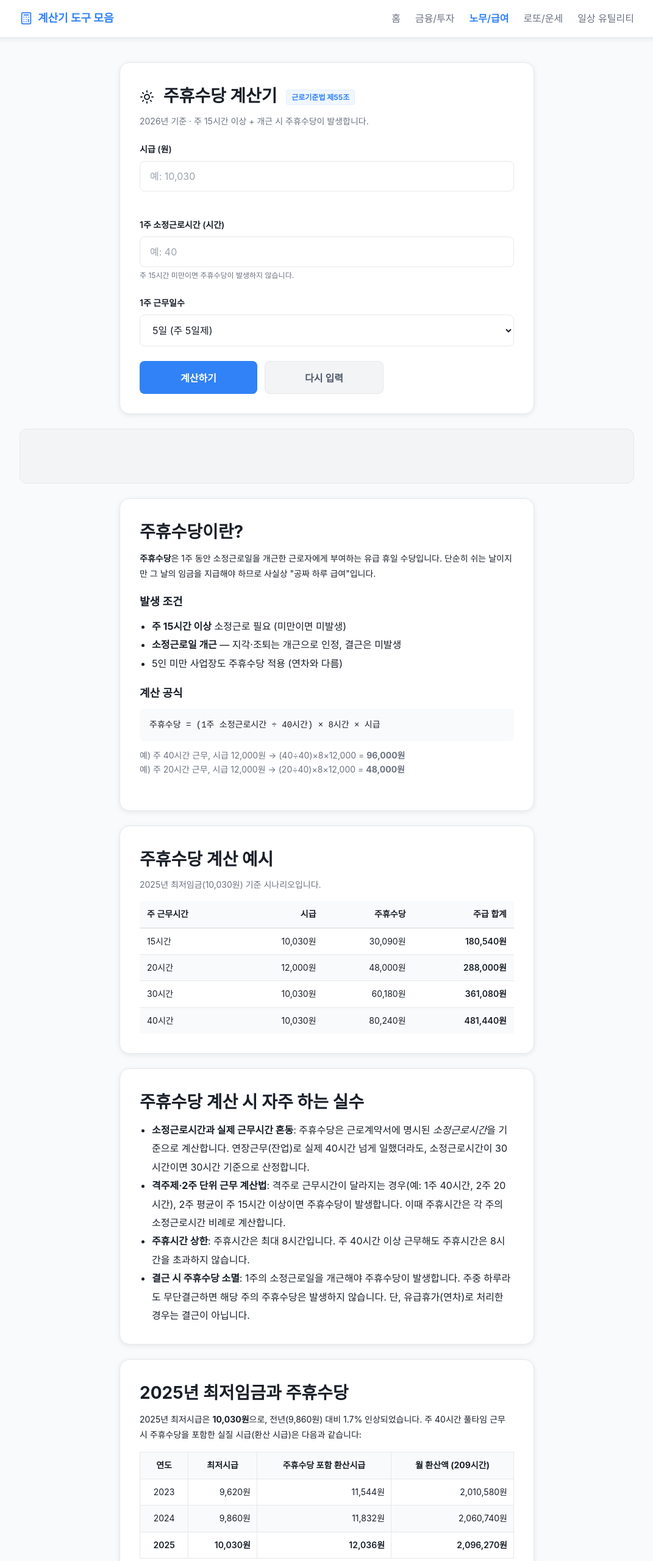
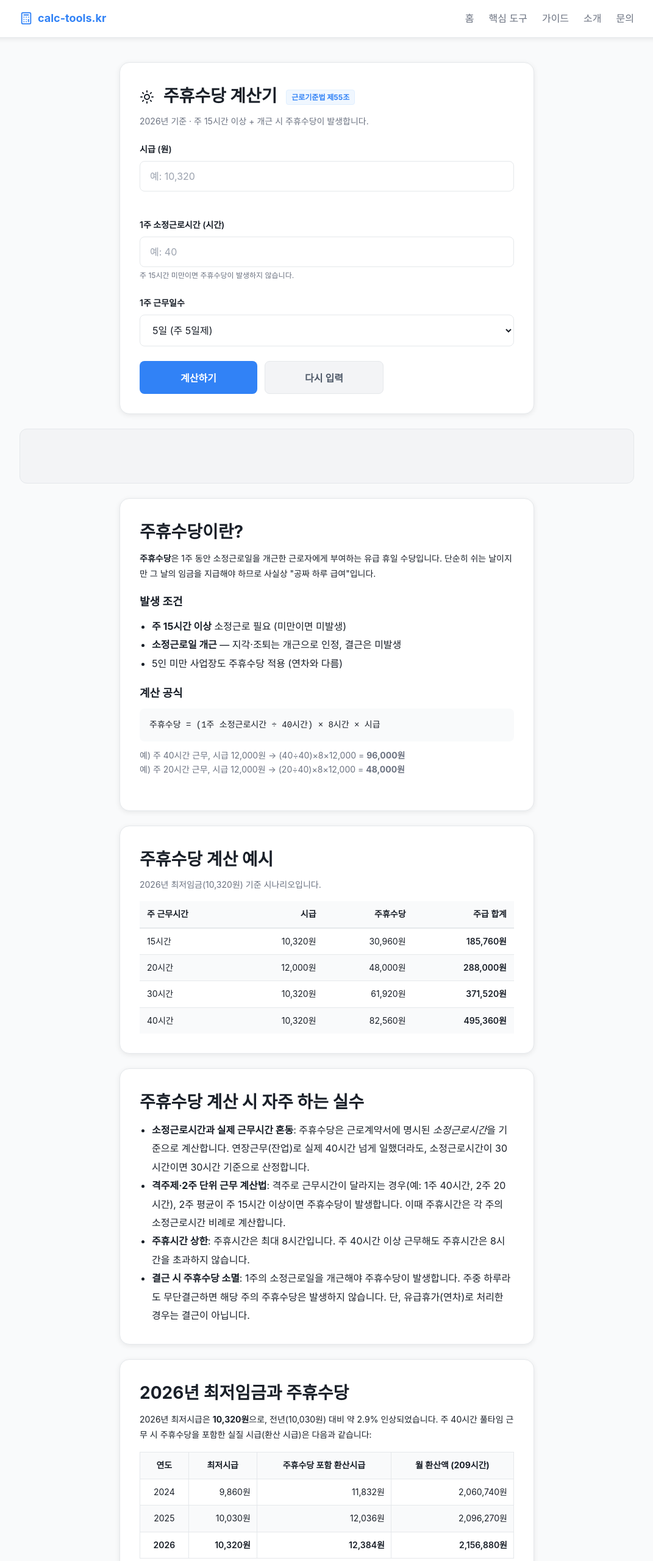
Before and after one commit to hj5131mono/calc-tools, a plain HTML site: page payroll/weekly-holiday.html in a window 1280 px wide. Shown: the top 2560 px of the page at 61% size, without its empty margins (104-1175 px from the left). Drawn offline with nearby package versions, Linux system fonts and the light colour scheme; a web font is replaced by a local one.

Commit message:
fix(ux): 옛 컨셉 흔적 일괄 정리 — 헤더 카테고리 + 2025/2026 표기 + 옛 보험료율
사용자가 도구 페이지에서 발견한 결정적 결함:
1. 도구 페이지 상단바가 폐기된 옛 카테고리(홈/금융투자/노무급여/로또운세/일상 유틸리티)로 표시
2. 폐기 카테고리 클릭 시 해당 anchor 없어 홈으로 점프, 그제서야 새 헤더 표시
3. 시급 placeholder가 옛 최저임금(10,030원)
4. 4대보험료율 FAQ 텍스트가 옛 값(국민연금 4.5%, 건강보험 3.545%) — 코드는 rates.json에서 9.5%/7.19% 동적 로드하지만 본문과 모순

🚨 common.js initLayout() 강제 교체
- 옛 카테고리 5개 폐기, 새 헤더: 홈/핵심 도구/가이드/소개/문의
- site-logo "계산기 도구 모음" → "calc-tools.kr"
- 푸터에 가이드/면책 조항 링크 추가
- 옛 hardcoded 헤더/푸터를 강제 제거 후 새 헤더 삽입 (FOUC 최소화)
- lucide 아이콘 강제 재초기화

🚨 옛 최저임금 일괄 갱신 → 2026년 10,320원
- weekly-holiday.html 11곳 + 시나리오 표 4행 산식 재계산
- 2024-2025-2026 3개년 비교 표로 갱신
- ordinary-wage.html 2곳 FAQ
- guide/labor/weekly-holiday-mistakes.html 2곳

🚨 메타/data-rates-year "2025년 기준" → "2026년 기준" 5개 도구

🚨 salary.html 4대보험료율 FAQ 가장 큰 모순 정정
- 국민연금 4.5% → 4.75% (2026 9.5% 인상)
- 건강보험 3.545% → 3.595% (2026 7.19% 인상)

🚨 age.html 연나이 예시 갱신

후속 작업: 도구 페이지 13개의 hardcoded 헤더/푸터 자체 제거 (현재 common.js JS 강제 교체로 1차 해결, SEO 본질 정리는 다음 세션)

```diff
--- a/assets/js/common.js
+++ b/assets/js/common.js
@@ -269,34 +269,32 @@ function initAutoComma() {
 }
 
 // 공통 네비게이션 HTML 생성 (서브 페이지용 - active 상태 자동 감지)
+// 컨셉 전환(2026-04): 한국 노동법·세법 가이드 + 도구 — 옛 카테고리(금융/투자, 로또/운세, 일상 유틸리티) 폐기
 function createNavigation() {
   const path = window.location.pathname;
-  let activeCategory = '';
-  if (path.includes('/finance/') || path.includes('/stock/')) activeCategory = '금융';
-  else if (path.includes('/payroll/')) activeCategory = '노무';
-  else if (path.includes('/lotto/')) activeCategory = '로또';
-  else if (path.includes('/daily/')) activeCategory = '유틸리티';
+  const isHome    = path === '/' || path.endsWith('/index.html');
+  const isGuide   = path.includes('/guide/');
+  const isAbout   = path.endsWith('/about.html');
+  const isContact = path.endsWith('/contact.html');
 
   const navItems = [
-    { href: '/index.html', label: '홈', key: 'home' },
-    { href: '/index.html#금융', label: '금융/투자', key: '금융' },
-    { href: '/index.html#노무', label: '노무/급여', key: '노무' },
-    { href: '/index.html#로또', label: '로또/운세', key: '로또' },
-    { href: '/index.html#유틸리티', label: '일상 유틸리티', key: '유틸리티' },
+    { href: '/index.html',           label: '홈',       active: isHome },
+    { href: '/index.html#core',      label: '핵심 도구', active: false },
+    { href: '/guide/index.html',     label: '가이드',   active: isGuide },
+    { href: '/about.html',           label: '소개',     active: isAbout },
+    { href: '/contact.html',         label: '문의',     active: isContact },
   ];
 
-  const navHTML = navItems.map(item => {
-    const isActive = item.key === activeCategory ||
-      (item.key === 'home' && (path === '/' || path.endsWith('/index.html')));
-    return `<li><a href="${item.href}"${isActive ? ' class="active"' : ''}>${item.label}</a></li>`;
-  }).join('');
+  const navHTML = navItems.map(item =>
+    `<li><a href="${item.href}"${item.active ? ' class="active"' : ''}>${item.label}</a></li>`
+  ).join('');
 
   return `
     <header class="site-header">
       <div class="container header-inner">
         <a href="/index.html" class="site-logo">
           <i data-lucide="calculator" class="icon"></i>
-          <span>계산기 도구 모음</span>
+          <span>calc-tools.kr</span>
         </a>
         <nav>
           <ul class="nav-links">
@@ -316,11 +314,13 @@ function createFooter() {
         <div class="footer-content">
           <div class="footer-links">
             <a href="/index.html">홈</a>
+            <a href="/guide/index.html">가이드</a>
             <a href="/about.html">소개</a>
             <a href="/contact.html">문의하기</a>
             <a href="/privacy.html">개인정보처리방침</a>
+            <a href="/disclaimer.html">면책 조항</a>
           </div>
-          <p>&copy; ${new Date().getFullYear()} 계산기 도구 모음. All rights reserved.</p>
+          <p>&copy; ${new Date().getFullYear()} calc-tools.kr. All rights reserved.</p>
           <p style="font-size: 0.75rem; margin-top: 8px;">
             본 사이트의 모든 계산 결과는 참고용이며, 실제 거래나 결정 시 전문가와 상담하시기 바랍니다.
           </p>
@@ -330,18 +330,36 @@ function createFooter() {
   `;
 }
 
-// 네비게이션과 푸터 자동 삽입
+// 네비게이션과 푸터 자동 삽입 (옛 hardcoded 헤더/푸터 강제 교체)
+// 컨셉 전환(2026-04) 이전의 도구 페이지 다수가 옛 카테고리(금융/투자/로또/유틸리티) 헤더를 hardcoded로 갖고 있음 → 강제 교체로 일괄 새 컨셉 적용
 function initLayout() {
-  // body 시작 부분에 네비게이션 삽입
-  const header = document.querySelector('body');
-  if (header && !document.querySelector('.site-header')) {
-    header.insertAdjacentHTML('afterbegin', createNavigation());
+  const body = document.querySelector('body');
+  if (!body) return;
+
+  // index.html은 새 컨셉으로 이미 작성됨 — 그대로 둠
+  const isHomePage = window.location.pathname === '/' || window.location.pathname.endsWith('/index.html');
+
+  // 헤더: 옛 hardcoded 헤더 제거 후 새 헤더 삽입 (홈 제외)
+  if (!isHomePage) {
+    const oldHeader = document.querySelector('.site-header');
+    if (oldHeader) oldHeader.remove();
+    body.insertAdjacentHTML('afterbegin', createNavigation());
+  } else if (!document.querySelector('.site-header')) {
+    body.insertAdjacentHTML('afterbegin', createNavigation());
   }
 
-  // body 끝 부분에 푸터 삽입
-  const footer = document.querySelector('body');
-  if (footer && !document.querySelector('.site-footer')) {
-    footer.insertAdjacentHTML('beforeend', createFooter());
+  // 푸터: 옛 hardcoded 푸터 제거 후 새 푸터 삽입 (홈 제외)
+  if (!isHomePage) {
+    const oldFooter = document.querySelector('.site-footer');
+    if (oldFooter) oldFooter.remove();
+    body.insertAdjacentHTML('beforeend', createFooter());
+  } else if (!document.querySelector('.site-footer')) {
+    body.insertAdjacentHTML('beforeend', createFooter());
+  }
+
+  // 강제 교체 후 lucide 아이콘 재초기화 (calculator 아이콘 등)
+  if (typeof lucide !== 'undefined' && lucide.createIcons) {
+    try { lucide.createIcons(); } catch (_) {}
   }
 }
 
--- a/payroll/weekly-holiday.html
+++ b/payroll/weekly-holiday.html
@@ -6,11 +6,11 @@
   <meta name="viewport" content="width=device-width, initial-scale=1.0">
   <link rel="icon" type="image/svg+xml" href="../assets/favicon.svg">
   <title>주휴수당 계산기 2025 — 시급·소정근로시간으로 자동 계산</title>
-  <meta name="description" content="2025년 기준 주휴수당을 자동 계산합니다. 시급과 1주 소정근로시간을 입력하면 주휴수당, 주급 합계, 월 예상 급여를 바로 확인할 수 있습니다.">
+  <meta name="description" content="2026년 기준 주휴수당을 자동 계산합니다. 시급과 1주 소정근로시간을 입력하면 주휴수당, 주급 합계, 월 예상 급여를 바로 확인할 수 있습니다.">
   <meta name="keywords" content="주휴수당 계산기, 주휴수당, 시급 계산기, 알바 주휴수당, 주급 계산, 2025 최저임금">
   <meta property="og:type" content="website">
   <meta property="og:title" content="주휴수당 계산기 2025 — 시급·소정근로시간으로 자동 계산">
-  <meta property="og:description" content="2025년 기준 주휴수당을 자동 계산합니다. 시급과 1주 소정근로시간을 입력하세요.">
+  <meta property="og:description" content="2026년 기준 주휴수당을 자동 계산합니다. 시급과 1주 소정근로시간을 입력하세요.">
   <meta property="og:url" content="https://calc-tools.kr/payroll/weekly-holiday.html">
   <meta property="og:image" content="https://calc-tools.kr/assets/og-image.svg">
   <link rel="canonical" href="https://calc-tools.kr/payroll/weekly-holiday.html">
@@ -138,12 +138,12 @@
         <h2><i data-lucide="sun" class="icon"></i> 주휴수당 계산기
           <span class="law-badge">근로기준법 제55조</span>
         </h2>
-        <p><span data-rates-year>2025년 기준</span> · 주 15시간 이상 + 개근 시 주휴수당이 발생합니다.</p>
+        <p><span data-rates-year>2026년 기준</span> · 주 15시간 이상 + 개근 시 주휴수당이 발생합니다.</p>
 
         <form id="weeklyForm">
           <div class="form-group">
             <label for="hourlyWage">시급 (원)</label>
-            <input type="text" id="hourlyWage" class="auto-comma" placeholder="예: 10,030" data-amount-hint="원" inputmode="numeric" required>
+            <input type="text" id="hourlyWage" class="auto-comma" placeholder="예: 10,320" data-amount-hint="원" inputmode="numeric" required>
           </div>
           <div class="form-group">
             <label for="weeklyHours">1주 소정근로시간 (시간)</label>
@@ -201,7 +201,7 @@
           </div>
 
           <div id="warningBox" class="warning-box">
-            ⚠ 입력하신 시급이 2025년 최저임금(10,030원)보다 낮습니다. 최저임금법 위반에 해당할 수 있습니다.
+            ⚠ 입력하신 시급이 2026년 최저임금(10,320원)보다 낮습니다. 최저임금법 위반에 해당할 수 있습니다.
           </div>
         </div>
       </div>
@@ -238,7 +238,7 @@
       <!-- 계산 시나리오 테이블 -->
       <div class="calc-card">
         <h2>주휴수당 계산 예시</h2>
-        <p style="color:var(--text-light);font-size:var(--type-body-sm);margin-bottom:16px;">2025년 최저임금(10,030원) 기준 시나리오입니다.</p>
+        <p style="color:var(--text-light);font-size:var(--type-body-sm);margin-bottom:16px;">2026년 최저임금(10,320원) 기준 시나리오입니다.</p>
         <div style="overflow-x:auto;">
           <table style="width:100%;border-collapse:collapse;font-size:var(--type-body-sm);">
             <thead>
@@ -252,9 +252,9 @@
             <tbody>
               <tr>
                 <td style="padding:10px 12px;border-bottom:1px solid var(--border);">15시간</td>
-                <td style="padding:10px 12px;text-align:right;border-bottom:1px solid var(--border);">10,030원</td>
-                <td style="padding:10px 12px;text-align:right;border-bottom:1px solid var(--border);">30,090원</td>
-                <td style="padding:10px 12px;text-align:right;border-bottom:1px solid var(--border);font-weight:600;">180,540원</td>
+                <td style="padding:10px 12px;text-align:right;border-bottom:1px solid var(--border);">10,320원</td>
+                <td style="padding:10px 12px;text-align:right;border-bottom:1px solid var(--border);">30,960원</td>
+                <td style="padding:10px 12px;text-align:right;border-bottom:1px solid var(--border);font-weight:600;">185,760원</td>
               </tr>
               <tr style="background:var(--gray-50);">
                 <td style="padding:10px 12px;border-bottom:1px solid var(--border);">20시간</td>
@@ -264,15 +264,15 @@
               </tr>
               <tr>
                 <td style="padding:10px 12px;border-bottom:1px solid var(--border);">30시간</td>
-                <td style="padding:10px 12px;text-align:right;border-bottom:1px solid var(--border);">10,030원</td>
-                <td style="padding:10px 12px;text-align:right;border-bottom:1px solid var(--border);">60,180원</td>
-                <td style="padding:10px 12px;text-align:right;border-bottom:1px solid var(--border);font-weight:600;">361,080원</td>
+                <td style="padding:10px 12px;text-align:right;border-bottom:1px solid var(--border);">10,320원</td>
+                <td style="padding:10px 12px;text-align:right;border-bottom:1px solid var(--border);">61,920원</td>
+                <td style="padding:10px 12px;text-align:right;border-bottom:1px solid var(--border);font-weight:600;">371,520원</td>
               </tr>
               <tr style="background:var(--gray-50);">
                 <td style="padding:10px 12px;">40시간</td>
-                <td style="padding:10px 12px;text-align:right;">10,030원</td>
-                <td style="padding:10px 12px;text-align:right;">80,240원</td>
-                <td style="padding:10px 12px;text-align:right;font-weight:600;">481,440원</td>
+                <td style="padding:10px 12px;text-align:right;">10,320원</td>
+                <td style="padding:10px 12px;text-align:right;">82,560원</td>
+                <td style="padding:10px 12px;text-align:right;font-weight:600;">495,360원</td>
               </tr>
             </tbody>
           </table>
@@ -290,9 +290,9 @@
       </div>
 
       <div class="calc-card">
-        <h2>2025년 최저임금과 주휴수당</h2>
+        <h2>2026년 최저임금과 주휴수당</h2>
         <p style="line-height:1.8;color:var(--text);margin-bottom:16px;">
-          2025년 최저시급은 <strong>10,030원</strong>으로, 전년(9,860원) 대비 1.7% 인상되었습니다.
+          2026년 최저시급은 <strong>10,320원</strong>으로, 전년(10,030원) 대비 약 2.9% 인상되었습니다.
           주 40시간 풀타임 근무 시 주휴수당을 포함한 실질 시급(환산 시급)은 다음과 같습니다:
         </p>
         <div style="overflow-x:auto;">
@@ -307,22 +307,22 @@
             </thead>
             <tbody>
               <tr>
-                <td style="padding:10px;border:1px solid var(--border);text-align:center;">2023</td>
-                <td style="padding:10px;border:1px solid var(--border);text-align:right;">9,620원</td>
-                <td style="padding:10px;border:1px solid var(--border);text-align:right;">11,544원</td>
-                <td style="padding:10px;border:1px solid var(--border);text-align:right;">2,010,580원</td>
-              </tr>
-              <tr style="background:var(--gray-50);">
                 <td style="padding:10px;border:1px solid var(--border);text-align:center;">2024</td>
                 <td style="padding:10px;border:1px solid var(--border);text-align:right;">9,860원</td>
                 <td style="padding:10px;border:1px solid var(--border);text-align:right;">11,832원</td>
                 <td style="padding:10px;border:1px solid var(--border);text-align:right;">2,060,740원</td>
               </tr>
+              <tr style="background:var(--gray-50);">
+                <td style="padding:10px;border:1px solid var(--border);text-align:center;">2025</td>
+                <td style="padding:10px;border:1px solid var(--border);text-align:right;">10,030원</td>
+                <td style="padding:10px;border:1px solid var(--border);text-align:right;">12,036원</td>
+                <td style="padding:10px;border:1px solid var(--border);text-align:right;">2,096,270원</td>
+              </tr>
               <tr>
-                <td style="padding:10px;border:1px solid var(--border);text-align:center;font-weight:600;">2025</td>
-                <td style="padding:10px;border:1px solid var(--border);text-align:right;font-weight:600;">10,030원</td>
-                <td style="padding:10px;border:1px solid var(--border);text-align:right;font-weight:600;">12,036원</td>
-                <td style="padding:10px;border:1px solid var(--border);text-align:right;font-weight:600;">2,096,270원</td>
+                <td style="padding:10px;border:1px solid var(--border);text-align:center;font-weight:600;">2026</td>
+                <td style="padding:10px;border:1px solid var(--border);text-align:right;font-weight:600;">10,320원</td>
+                <td style="padding:10px;border:1px solid var(--border);text-align:right;font-weight:600;">12,384원</td>
+                <td style="padding:10px;border:1px solid var(--border);text-align:right;font-weight:600;">2,156,880원</td>
               </tr>
             </tbody>
           </table>
@@ -446,13 +446,13 @@
       <div class="calc-card">
         <h2>실전 시나리오 3가지</h2>
 
-        <h3 style="margin:18px 0 10px;color:var(--primary);font-size:1.05rem;">시나리오 1. 편의점 알바, 시급 10,030원, 주 20시간</h3>
+        <h3 style="margin:18px 0 10px;color:var(--primary);font-size:1.05rem;">시나리오 1. 편의점 알바, 시급 10,320원, 주 20시간</h3>
         <p style="line-height:1.8;color:var(--text);">
-          2025년 최저시급으로 주 20시간 근무하는 편의점 알바생의 경우입니다.
+          2026년 최저시급으로 주 20시간 근무하는 편의점 알바생의 경우입니다.
           주 5일 × 4시간 또는 주 4일 × 5시간 형태가 일반적입니다.
-          주휴수당은 <strong>(20 ÷ 40) × 8 × 10,030 = 40,120원</strong>이며,
-          기본 근무 임금 200,600원에 더해져 <strong>주급 240,720원</strong>이 됩니다.
-          월 환산 시 약 1,043,000원으로, 주휴수당을 못 받으면 매월 약 17만 원을 손해 보는 셈입니다.
+          주휴수당은 <strong>(20 ÷ 40) × 8 × 10,320 = 41,280원</strong>이며,
+          기본 근무 임금 206,400원에 더해져 <strong>주급 247,680원</strong>이 됩니다.
+          월 환산 시 약 1,073,000원으로, 주휴수당을 못 받으면 매월 약 18만 원을 손해 보는 셈입니다.
         </p>
 
         <h3 style="margin:24px 0 10px;color:var(--primary);font-size:1.05rem;">시나리오 2. 카페 알바, 시급 12,000원, 주 30시간</h3>
@@ -483,7 +483,7 @@
             <strong>지각·조퇴를 결근으로 처리</strong> — 지각·조퇴는 개근으로 인정됩니다. 주휴수당 발생 조건은 "결근 없음"이지 "지각·조퇴 없음"이 아닙니다.
           </li>
           <li style="margin-bottom:12px;">
-            <strong>"시급에 포함되어 있다"는 사장님 말</strong> — 포함되어 있다는 주장이 있다면 시급 × 1.2 이상이 되어야 정상입니다. 최저시급이 10,030원이라면 포함 시급은 12,036원 이상이어야 합니다.
+            <strong>"시급에 포함되어 있다"는 사장님 말</strong> — 포함되어 있다는 주장이 있다면 시급 × 1.2 이상이 되어야 정상입니다. 최저시급이 10,320원이라면 포함 시급은 12,384원 이상이어야 합니다.
           </li>
           <li style="margin-bottom:12px;">
             <strong>5인 미만 사업장이라 안 준다는 핑계</strong> — 주휴수당은 사업장 규모와 무관합니다. 1인 사업장도 의무입니다. (반면 연차유급휴가는 5인 미만 적용 제외)
@@ -534,9 +534,9 @@
         <h2>출처 및 갱신 정보</h2>
         <ul style="margin-left:24px;line-height:1.8;color:var(--text);font-size:0.9rem;">
           <li><strong>법령:</strong> 근로기준법 제55조, 시행령 제30조 (법제처 law.go.kr)</li>
-          <li><strong>최저임금 고시:</strong> 고용노동부 고시 2024-58호 (2025년 적용 시급 10,030원)</li>
+          <li><strong>최저임금 고시:</strong> 최저임금위원회 고시 (2026년 적용 시급 10,320원)</li>
           <li><strong>해설:</strong> 고용노동부 임금근로시간정책팀</li>
-          <li><strong>적용 기준:</strong> 2025년 1월 1일 시행 법령 + 최저임금 고시</li>
+          <li><strong>적용 기준:</strong> 2026년 1월 1일 시행 법령 + 최저임금 고시</li>
         </ul>
         <p style="margin-top:16px;padding:12px 16px;background:var(--white);border-left:3px solid var(--primary);border-radius:var(--radius-sm);font-size:0.875rem;color:var(--text);">
           <strong>마지막 갱신:</strong> 2026-04-11 &nbsp;|&nbsp; <strong>다음 검토 예정:</strong> 2026-07-11<br>
```
Also changed, not shown: daily/age.html (+2 -2 lines), finance/salary.html (+15 -15 lines), guide/labor/weekly-holiday-mistakes.html (+2 -2 lines), payroll/annual-leave.html (+2 -2 lines), payroll/ordinary-wage.html (+4 -4 lines), payroll/severance.html (+5 -5 lines).
